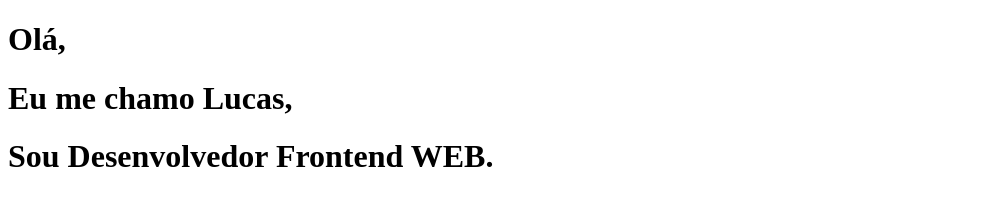
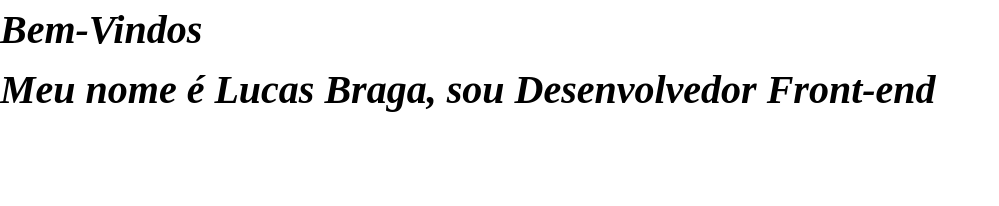
Before and after one commit to LucasRaphael2/LucasRaphael2, a plain HTML site: page index.html in a window 1280 px wide. Shown: the whole page, without its empty margins (0-999 px from the left). Drawn offline with Linux system fonts and the light colour scheme.

Commit message:
alterações

```diff
--- a/css/style.css
+++ b/css/style.css
@@ -0,0 +1,17 @@
+*{
+    margin: 0;
+    padding: 0;
+}
+body{
+    width: 100vw;
+    height: 100vh;
+    display: flex;
+}
+h1{
+    font-size: 40px;
+    line-height: 60px;
+    font-style: italic;
+}
+h1 span{
+    display: block;
+}
--- a/index.html
+++ b/index.html
@@ -11,15 +11,16 @@
 <body>
 
     <main>
-        <h1>Olá,</h1>
-        <h1>Eu me chamo Lucas,</h1>
-        <h1>Sou Desenvolvedor Frontend WEB.</h1>
+
+        <h1><span>Bem-Vindos</span>
+            Meu nome é Lucas Braga, sou Desenvolvedor Front-end
+
+        </h1>
 
         <p>
 
+
         </p>
-
-
 
 
     </main>
```
